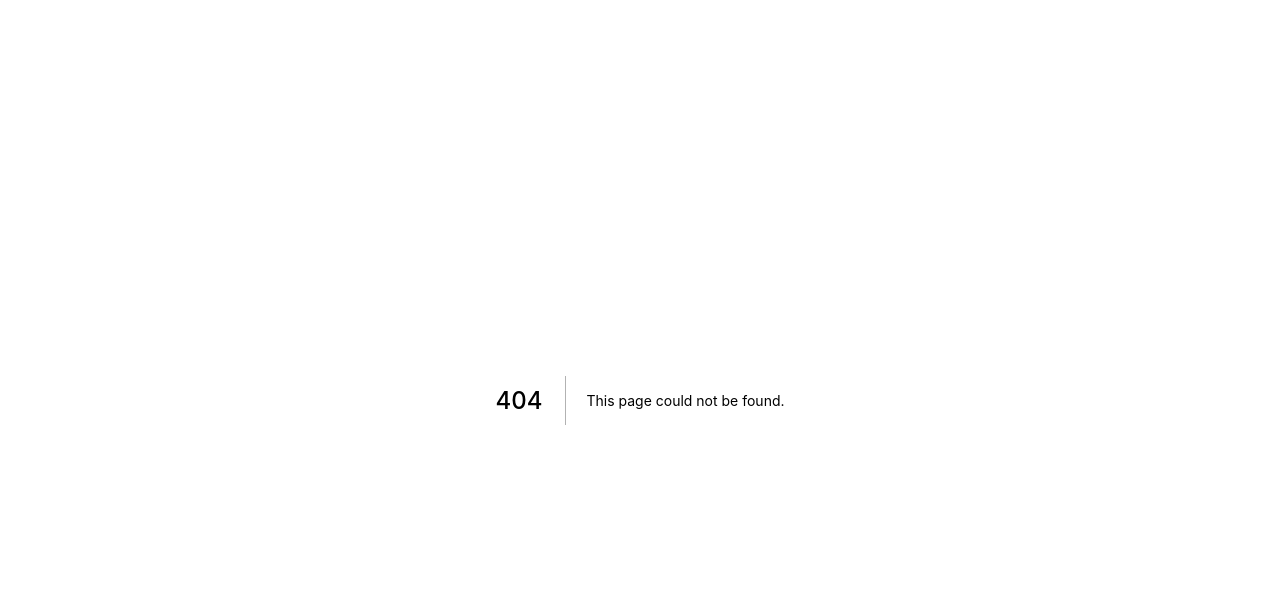
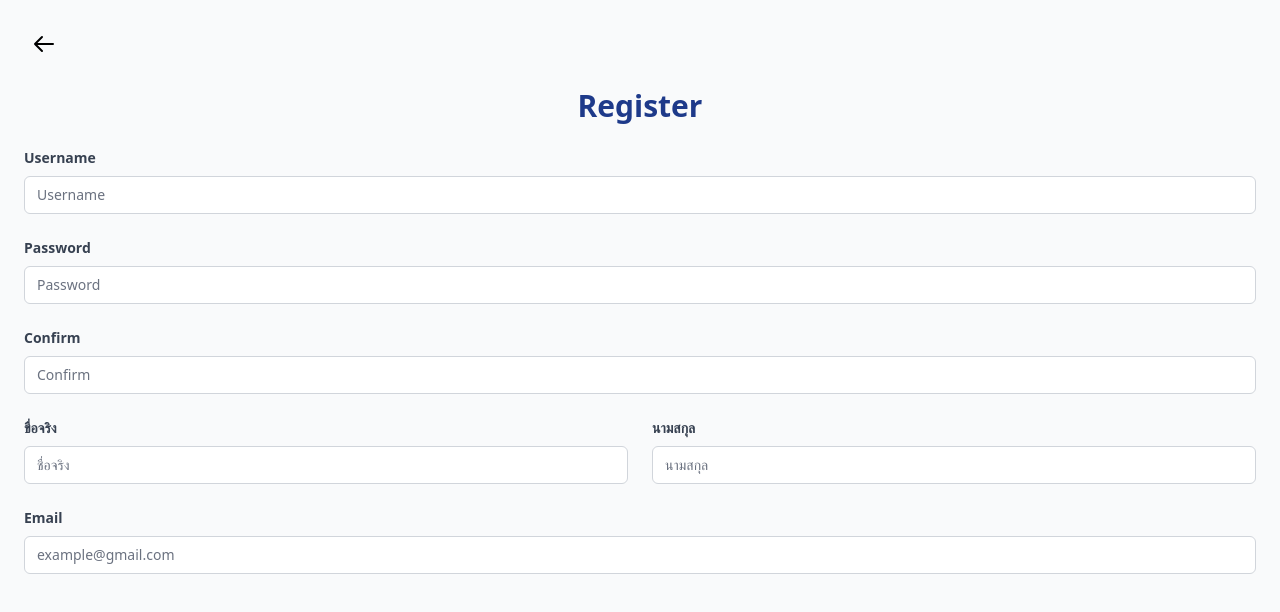
Before and after one commit to suchart-project/frontend, a Next.js app: page /register in a window 1280 px wide. Before the commit this address had no page. Shown: the top 612 px of the page. Built offline with nearby package versions, Linux system fonts and the light colour scheme.

Commit message:
✨ feat: register

```diff
--- /dev/null
+++ b/src/components/Modal.js
@@ -0,0 +1,67 @@
+import React from "react";
+
+export default function Modal({ setModal, title, description, callBack }) {
+	return (
+		<div
+			className="fixed z-10 inset-0 overflow-y-auto"
+			ariaLabelledby="modal-title"
+			role="dialog"
+			ariaModal="true"
+		>
+			<div className="flex items-end justify-center min-h-screen pt-4 px-4 pb-20 text-center sm:block sm:p-0">
+				<div
+					className="fixed inset-0 bg-gray-500 bg-opacity-75 transition-opacity"
+					ariaHidden="true"
+				></div>
+
+				<span
+					className="hidden sm:inline-block sm:align-middle sm:h-screen"
+					ariaHidden="true"
+				>
+					&#8203;
+				</span>
+
+				<div className="inline-block align-bottom bg-white rounded-lg text-left overflow-hidden shadow-xl transform transition-all sm:my-8 sm:align-middle sm:max-w-lg sm:w-full">
+					<div className="bg-white px-4 pt-5 pb-4 sm:p-6 sm:pb-4">
+						<div className="sm:flex sm:items-start">
+							<div className="mt-3 text-center sm:mt-0 sm:ml-4 sm:text-left">
+								<h3
+									className="text-lg leading-6 font-medium text-gray-900"
+									id="modal-title"
+								>
+									{title}
+								</h3>
+								<div className="mt-2">
+									<p className="text-sm text-gray-500">
+										{description}
+									</p>
+								</div>
+							</div>
+						</div>
+					</div>
+					<div className="bg-gray-50 px-4 py-3 sm:px-6 sm:flex sm:flex-row-reverse">
+						<button
+							type="button"
+							className="w-full inline-flex justify-center rounded-md border border-transparent shadow-sm px-4 py-2 bg-indigo-600 text-base font-medium text-white hover:bg-indigo-700 focus:outline-none focus:ring-2 focus:ring-offset-2 focus:ring-indigo-500 sm:ml-3 sm:w-auto sm:text-sm"
+							onClick={() => {
+								setModal(false);
+								callBack();
+							}}
+						>
+							Ok
+						</button>
+						<button
+							onClick={(e) => {
+								setModal(false);
+							}}
+							type="button"
+							className="mt-3 w-full inline-flex justify-center rounded-md border border-gray-300 shadow-sm px-4 py-2 bg-white text-base font-medium text-gray-700 hover:bg-gray-50 focus:outline-none focus:ring-2 focus:ring-offset-2 focus:ring-indigo-500 sm:mt-0 sm:ml-3 sm:w-auto sm:text-sm"
+						>
+							Cancel
+						</button>
+					</div>
+				</div>
+			</div>
+		</div>
+	);
+}
--- a/src/components/Navbar.js
+++ b/src/components/Navbar.js
@@ -7,17 +7,15 @@ export default function Navbar() {
 	return (
 		<>
 			<div
-				className={`bg-indigo-500 w-3/4 md:w-64   text-gray-50 py-12 px-2 space-y-6 left-0 z-20 fixed inset-y-0 transform transition duration-300 ease-in-out ${
+				className={`bg-indigo-500 w-3/4 md:w-64  text-gray-50 py-12 px-2 space-y-6 left-0 z-20 fixed inset-y-0 transform transition duration-300 ease-in-out ${
 					isOpen ? "" : "-translate-x-full"
 				}`}
 			>
+				<div className="flex flex-col h-full justify-between">
 					<div className="flex flex-col w-full p-2 gap-4 items-center justify-center">
-					<div className="items-center relative text-center  mb-6 w-full text-white text-3xl">
-						<a className=" font-bold  text-gray-50">Medmyday</a>
-
 						{isOpen && (
 							<div
-								className="menu absolute top-0 right-[-46px]  bg-indigo-500 hover:bg-indigo-500"
+								className="menu absolute top-6 right-[-36px]  bg-indigo-500 hover:bg-indigo-500"
 								onClick={toggle}
 							>
 								<svg
@@ -36,18 +34,34 @@ export default function Navbar() {
 								</svg>
 							</div>
 						)}
-					</div>
+
 						<Link href="/">
-						<div className="menu text-center w-full">Home</div>
+							<div className="menu text-left w-full">Home</div>
 						</Link>
 						<Link href="/consulation">
-						<div className="menu text-center w-full">
-							consultation
+							<div className="menu text-left w-full">
+								Consultation
 							</div>
 						</Link>
 						<Link href="/history">
-						<div className="menu text-center w-full">History</div>
+							<div className="menu text-left w-full">History</div>
 						</Link>
+						<div className="flex w-full flex-col justify-end ">
+							<Link href="/register">
+								<div className="self-end cursor-pointer hover:text-gray-200">
+									Register
+								</div>
+							</Link>
+							<Link href="/reset">
+								<div className="self-end cursor-pointer hover:text-gray-200">
+									Reset Password
+								</div>
+							</Link>
+						</div>
+					</div>
+					<div className="items-center relative text-center  mb-6 w-full text-white text-3xl">
+						<a className=" font-bold  text-gray-50">Medmyday</a>
+					</div>
 				</div>
 			</div>
 			{isOpen && (
--- /dev/null
+++ b/src/pages/register.js
@@ -0,0 +1,101 @@
+import Layout from "../components/Layout";
+import Back from "../components/Back";
+
+export default function Home({ movies }) {
+	return (
+		<Layout>
+			<Back />
+			<p className="text-blue-900 text-3xl font-bold text-center">
+				Register
+			</p>
+			<div className="flex flex-col gap-6">
+				<div>
+					<label
+						class="block text-gray-700 text-sm font-bold mb-2"
+						for="username"
+					>
+						Username
+					</label>
+					<input
+						class="textbox"
+						id="username"
+						type="text"
+						placeholder="Username"
+					/>
+				</div>
+				<div>
+					<label
+						class="block text-gray-700 text-sm font-bold mb-2"
+						for="password"
+					>
+						Password
+					</label>
+					<input
+						class="textbox"
+						id="password"
+						type="text"
+						placeholder="Password"
+					/>
+				</div>
+				<div>
+					<label
+						class="block text-gray-700 text-sm font-bold mb-2"
+						for="Confirm"
+					>
+						Confirm
+					</label>
+					<input
+						class="textbox"
+						id="Confirm"
+						type="text"
+						placeholder="Confirm"
+					/>
+				</div>
+				<div className="flex flex-row gap-6">
+					<div className="flex-1">
+						<label
+							class="block text-gray-700 text-sm font-bold mb-2"
+							for="firstName"
+						>
+							ขื่อจริง
+						</label>
+						<input
+							class="textbox"
+							id="firstName"
+							type="text"
+							placeholder="ชื่อจริง"
+						/>
+					</div>
+					<div className="flex-1">
+						<label
+							class="block text-gray-700 text-sm font-bold mb-2"
+							for="lastName"
+						>
+							นามสกุล
+						</label>
+						<input
+							class="textbox"
+							id="lastName"
+							type="text"
+							placeholder="นามสกุล"
+						/>
+					</div>
+				</div>
+				<div>
+					<label
+						class="block text-gray-700 text-sm font-bold mb-2"
+						for="Email"
+					>
+						Email
+					</label>
+					<input
+						class="textbox"
+						id="Email"
+						type="text"
+						placeholder="example@gmail.com"
+					/>
+				</div>
+			</div>
+		</Layout>
+	);
+}
--- a/src/pages/request.js
+++ b/src/pages/request.js
@@ -1,13 +1,23 @@
 import Layout from "../components/Layout";
 import Back from "../components/Back";
 import SearchPerson from "../components/SearchPerson";
+import Modal from "../components/Modal";
+import { useState } from "react";
 export default function Home({ movies }) {
+	const [showModal, setModal] = useState(false);
 	const handleSubmit = (e) => {
-		e.preventDefault();
-		alert("asdfasdf");
+		alert("เรียบร้อยฮะ");
 	};
 	return (
 		<Layout>
+			{showModal && (
+				<Modal
+					callBack={handleSubmit}
+					title="แน่ใจหรือไม่ว่าจะส่งคำร้องขอ"
+					description="หากส่งคำร้องขอแล้วคุณจะไม่สามารถยกเลิกได้ และต้องรอจนกว่าแพทย์จะตอบรับถึงจะ"
+					setModal={setModal}
+				/>
+			)}
 			<Back />
 			<p className="text-blue-900 text-3xl font-bold text-center">
 				Fill in your syntoms
@@ -15,8 +25,18 @@ export default function Home({ movies }) {
 			<a className="">คุณได้เลือกเข้ารับการปรึกษากับ :</a>
 			<SearchPerson />
 			<a className="">อาการของท่าน :</a>
-			<form className="flex flex-col gap-6 " onSubmit={handleSubmit}>
-				<textarea type="text" className="textbox h-32 " />
+			<form
+				className="flex flex-col gap-6 "
+				onSubmit={(e) => {
+					e.preventDefault();
+					setModal(true);
+				}}
+			>
+				<textarea
+					type="text"
+					className="textbox h-32 "
+					placeholder="กรุณากรอกอาการของท่าน"
+				/>
 				<button className="button hover:ring-1 ring-indigo-300">
 					Submit
 				</button>
```
Also changed, not shown: src/pages/index.js (+0 -11 lines). Lines whose indentation alone changed are shown as unchanged.
